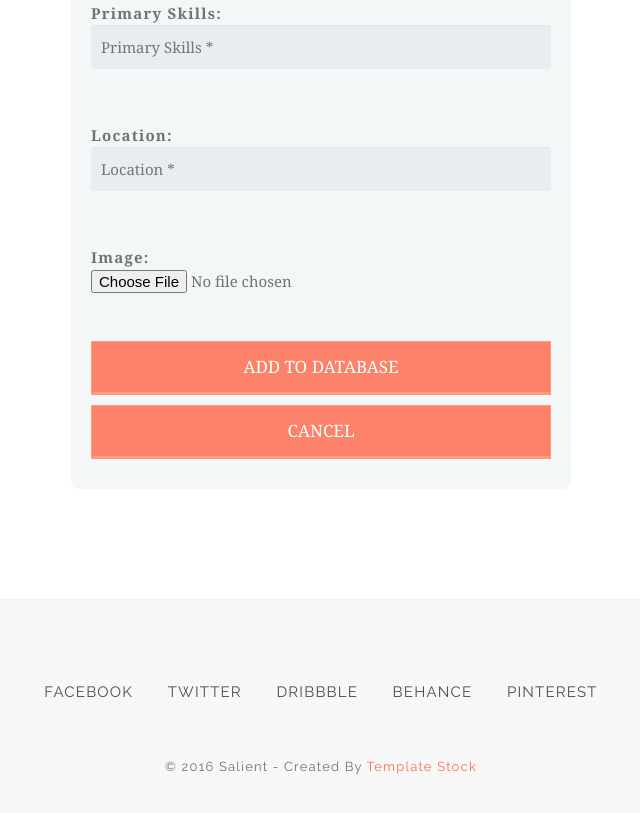
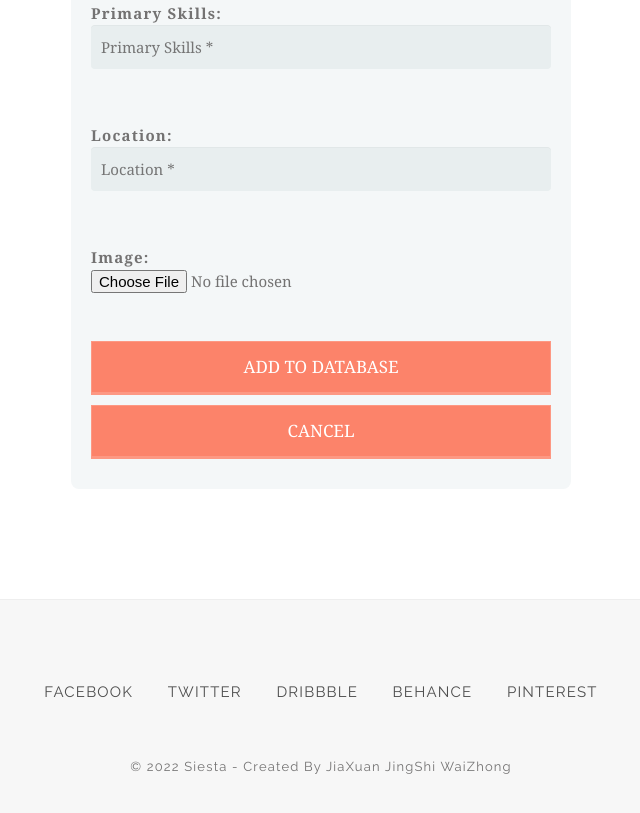
Before and after one commit to jiaaaxuannn/aws-live, a plain HTML site: page templates/AddEmp.html in a window 1280 px wide. Shown: the part 633-1446 px from the top of the page, without its empty margins (319-959 px from the left). Drawn offline with Linux system fonts and the light colour scheme; some packages are replaced by stand-ins of ours.

Commit message:
Update AddEmp.html

```diff
--- a/templates/AddEmp.html
+++ b/templates/AddEmp.html
@@ -135,7 +135,7 @@
                 <li><a href="#">Pinterest</a></li>
               </ul>
               <p class="copyright">
-                                &copy; 2016 Salient - Created By <a href="http://templatestock.co">Template Stock</a>
+                &copy; 2022 Siesta - Created By JiaXuan JingShi WaiZhong
               </p>
             </div> <!-- End col-sm-8 -->
           </div> <!-- End row -->
```
Lines whose indentation alone changed are shown as unchanged.
